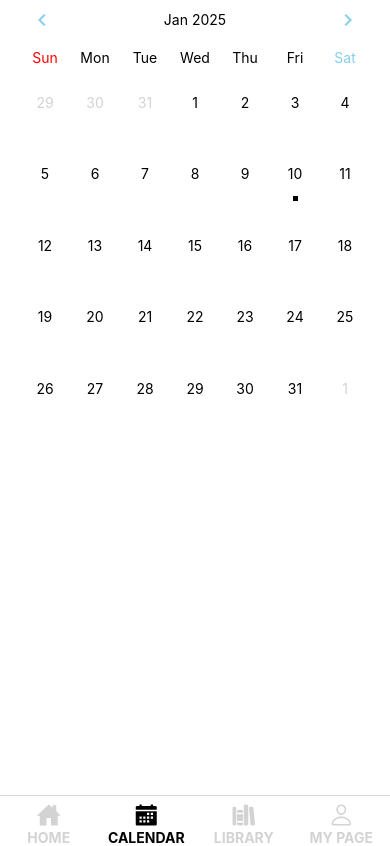
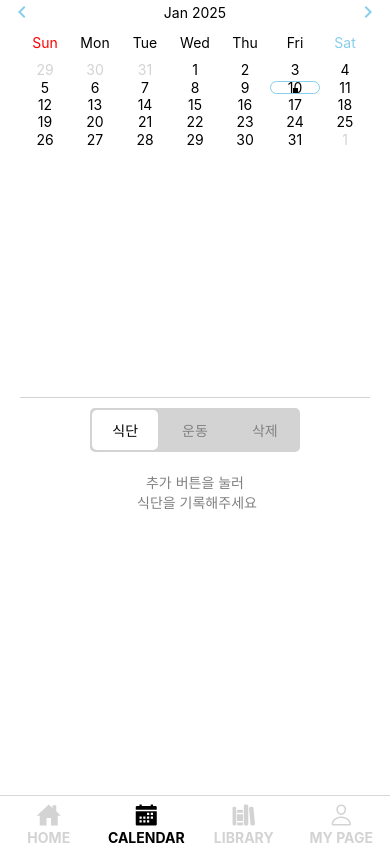
Before and after one commit to hojncode/bunfit-challenge, a React Native app: screen /Tabs in a window 390 px wide. Built offline with nearby package versions, Linux system fonts and the light colour scheme.

Commit message:
feat(calendar) : Level 3 - 요구사항 개발
* 월 캘린더 -> 주 캘린더 스와이프 (상하) 로 변경됨

* 스와이프 (좌우) 로 월 / 주 변경됨.

```diff
--- a/src/components/molecules/CalenderBody.tsx
+++ b/src/components/molecules/CalenderBody.tsx
@@ -1,40 +1,87 @@
 import { StyleSheet, Text, View } from "react-native";
+import { Gesture, GestureDetector } from "react-native-gesture-handler";
+import Animated, { interpolate, runOnJS, useAnimatedStyle, useSharedValue, withTiming } from "react-native-reanimated";
 import { Button } from "../atom/Button";
 import { colors } from "@/utils/styles/colors";
-import { dayNames } from "@/utils/consts/consts";
+import { SCREEN_WIDTH } from "@/utils/styles/common.style";
 
 export const CalendarBody = ({
 	daysArray,
+	handleDateChoice,
+	handleChangeMonth,
+	handleChangeWeek,
+	selectedDate,
 	todayRef,
-	selectedDate,
-	handleDateChoice,
 	currentDate,
+	isWeekly,
 }: {
 	daysArray: Array<{ date: number; month: number; year: number }>;
 	handleDateChoice: (day: { date: number; month: number; year: number }) => void;
+	handleChangeMonth: (type: "prev" | "next") => void;
+	handleChangeWeek: (type: "prev" | "next") => void;
 	selectedDate: any;
 	todayRef: any;
 	currentDate: any;
+	isWeekly: boolean;
 }) => {
+	const translateX = useSharedValue(0); // 스와이프 이동 값
+	const opacity = useSharedValue(1); // 투명도
+
+	const gestureHandler = Gesture.Pan()
+		.onUpdate((event) => {
+			translateX.value = event.translationX; // X축 이동 값 업데이트
+		})
+		.onEnd(() => {
+			if (translateX.value < -100) {
+				// 다음 월
+				translateX.value = withTiming(-SCREEN_WIDTH, { duration: 300 });
+				opacity.value = withTiming(0, { duration: 0 }, () => {
+					if (isWeekly) {
+						runOnJS(handleChangeWeek)("next");
+					} else {
+						runOnJS(handleChangeMonth)("next");
+					}
+					translateX.value = SCREEN_WIDTH; // 화면 오른쪽으로 초기화
+					translateX.value = withTiming(0, { duration: 300 });
+					opacity.value = withTiming(1, { duration: 300 });
+				});
+			} else if (translateX.value > 100) {
+				// 이전 월
+				translateX.value = withTiming(SCREEN_WIDTH, { duration: 300 });
+				opacity.value = withTiming(0, { duration: 0 }, () => {
+					if (isWeekly) {
+						runOnJS(handleChangeWeek)("prev");
+					} else {
+						runOnJS(handleChangeMonth)("prev");
+					}
+					translateX.value = -SCREEN_WIDTH;
+					translateX.value = withTiming(0, { duration: 300 });
+					opacity.value = withTiming(1, { duration: 300 });
+				});
+			} else {
+				// 스와이프 임계값 미만 → 원래 위치로 복귀
+				translateX.value = withTiming(0, { duration: 300 });
+				opacity.value = withTiming(1, { duration: 300 });
+			}
+		});
+
+	const animatedStyle = useAnimatedStyle(() => ({
+		transform: [
+			{ translateX: translateX.value },
+			{
+				scale: interpolate(
+					Math.abs(translateX.value), // 이동 거리 기준으로 크기 조정
+					[0, SCREEN_WIDTH],
+					[1, 1]
+				),
+			},
+		],
+	}));
+
 	return (
-		<View style={styles.calendar_body}>
-			<View style={styles.calendar_body_week_box}>
-				{dayNames.map((v, i) => {
-					return (
-						<View key={i} style={styles.calendar_body_week_textWrap}>
-							<Text
-								style={[
-									styles.calendar_body_week_text,
-									{ color: i === 0 ? colors.red : i === 6 ? colors.skyblue : colors.black },
-								]}
-							>
-								{v}
-							</Text>
-						</View>
-					);
-				})}
-			</View>
-			<View style={styles.calendar_body_daysArray_container}>
+		<GestureDetector gesture={gestureHandler}>
+			<Animated.View style={[styles.calendar_body, animatedStyle]}>
+				<Animated.View style={styles.calendar_body_daysArray}>
 					{daysArray.map((v, i) => {
 						const isToday =
 							JSON.stringify(Object.values(v).sort()) === JSON.stringify(Object.values(todayRef.current).sort());
@@ -54,29 +101,25 @@ export const CalendarBody = ({
 							</Button>
 						);
 					})}
-			</View>
-		</View>
+				</Animated.View>
+			</Animated.View>
+		</GestureDetector>
 	);
 };
 
-
-
 const styles = StyleSheet.create({
 	calendar_body: {
-		width: "100%",
-		height: "90%",
+		// flex: 1,
 	},
-	calendar_body_week_box: {
+	calendar_body_daysArray: {
 		flexDirection: "row",
-		height: "10%",
-	},
-	calendar_body_week_textWrap: {
-		width: `${100 / 7}%`,
+		flexWrap: "wrap",
+		width: SCREEN_WIDTH,
+		height: "100%",
 		justifyContent: "center",
 		alignItems: "center",
+		paddingHorizontal: 20,
 	},
-	calendar_body_week_text: {},
-	calendar_body_daysArray_container: { flexDirection: "row", flexWrap: "wrap", width: "100%", height: "100%" },
 	calendar_body_daysArray_day_wrapper: {
 		borderColor: colors.skyblue,
 		borderRadius: 999,
--- a/src/components/molecules/MonthNavigation.tsx
+++ b/src/components/molecules/MonthNavigation.tsx
@@ -2,29 +2,43 @@ import { getMonthText } from "@/utils/consts/consts";
 import { colors } from "@/utils/styles/colors";
 import { StyleSheet, Text, View } from "react-native";
 import { Button } from "../atom/Button";
+import { WeekWrapper } from "./WeekWrapper";
 
 export const MonthNavigation = ({
 	handleChangeMonth,
 	currentDate,
+	isWeekly,
+	handleChangeWeek,
 }: {
 	handleChangeMonth: (type: string) => void;
 	currentDate: { year: number; month: number };
+	isWeekly: boolean;
+	handleChangeWeek: (type: "prev" | "next") => void;
 }) => {
+	const handleChange = (type: "prev" | "next") => {
+		if (isWeekly) {
+			handleChangeWeek(type);
+		} else handleChangeMonth(type);
+	};
+
 	return (
+		<View>
 			<View style={styles.calendar_header}>
 				<Button
-				onPress={() => handleChangeMonth("prev")}
+					onPress={() => handleChange("prev")}
 					iconName="keyboard-arrow-left"
 					iconStyles={{ color: colors.skyblue }}
 				/>
-			<Text style={{}}>
+				<Text>
 					{getMonthText(currentDate.month)} {currentDate.year}
 				</Text>
 				<Button
-				onPress={() => handleChangeMonth("next")}
+					onPress={() => handleChange("next")}
 					iconName="keyboard-arrow-right"
 					iconStyles={{ color: colors.skyblue }}
 				/>
+			</View>
+			<WeekWrapper />
 		</View>
 	);
 };
@@ -32,7 +46,6 @@ export const MonthNavigation = ({
 const styles = StyleSheet.create({
 	calendar_header: {
 		width: "100%",
-		height: "10%",
 		flexDirection: "row",
 		justifyContent: "space-between",
 		alignItems: "center",
--- /dev/null
+++ b/src/components/molecules/WeekWrapper.tsx
@@ -0,0 +1,40 @@
+import { dayNames } from "@/utils/consts/consts";
+import { colors } from "@/utils/styles/colors";
+import { SCREEN_WIDTH } from "@/utils/styles/common.style";
+import { StyleSheet, Text, View } from "react-native";
+
+export const WeekWrapper = () => {
+	return (
+		<View style={styles.calendar_body_week_box}>
+			{dayNames.map((v, i) => {
+				return (
+					<View key={i} style={styles.calendar_body_week_textWrap}>
+						<Text
+							style={[
+								styles.calendar_body_week_text,
+								{ color: i === 0 ? colors.red : i === 6 ? colors.skyblue : colors.black },
+							]}
+						>
+							{v}
+						</Text>
+					</View>
+				);
+			})}
+		</View>
+	);
+};
+
+const styles = StyleSheet.create({
+	calendar_body_week_box: {
+		flexDirection: "row",
+		marginVertical: 10,
+    width: "100%",
+    paddingHorizontal: 20,
+	},
+	calendar_body_week_textWrap: {
+		width: `${100 / 7}%`,
+		justifyContent: "center",
+		alignItems: "center",
+	},
+	calendar_body_week_text: {},
+});
--- a/src/components/organisms/Calendar.tsx
+++ b/src/components/organisms/Calendar.tsx
@@ -1,10 +1,18 @@
 import { useMemo, useRef } from "react";
 import { StyleSheet, View } from "react-native";
+import Animated, { useSharedValue, useAnimatedStyle } from "react-native-reanimated";
 import { MonthNavigation } from "@/components/molecules/MonthNavigation";
 import { CalendarBody } from "@/components/molecules/CalenderBody";
 import { getCurrentDate, getDaysArray, useCalendarFunctions } from "@/utils/functions/dateUtils";
 
-export const Calendar = () => {
+export const Calendar = ({ isWeekly }: { isWeekly: boolean }) => {
+	const calendarHeight = useSharedValue(300); // 초기 높이
+	const animatedStyle = useAnimatedStyle(() => {
+		return {
+			height: calendarHeight.value,
+		};
+	});
+
 	const { year, month, date } = getCurrentDate();
 
 	const todayRef = useRef({
@@ -13,24 +21,58 @@ export const Calendar = () => {
 		date,
 	});
 
-	const { currentDate, selectedDate, handleChangeMonth, handleDateChoice } = useCalendarFunctions({
+	const { currentDate, selectedDate, handleChangeMonth, handleChangeWeek, handleDateChoice } = useCalendarFunctions({
 		year,
 		month,
 		date,
 	});
 
-	const daysArray = useMemo(() => getDaysArray(currentDate), [currentDate]);
+	// 주 배열 생성 함수
+	const getWeekDaysArray = (date: { date: number; month: number; year: number }) => {
+		const referenceDate = new Date(currentDate.year, currentDate.month - 1, currentDate.date);
+		const startOfWeek = new Date(referenceDate);
+		startOfWeek.setDate(referenceDate.getDate() - referenceDate.getDay()); // 주 시작일 (일요일)
+
+		return Array.from({ length: 7 }, (_, i) => {
+			const day = new Date(startOfWeek);
+			day.setDate(startOfWeek.getDate() + i);
+			return {
+				year: day.getFullYear(),
+				month: day.getMonth() + 1,
+				date: day.getDate(),
+			};
+		});
+	};
+
+	const daysArray = useMemo(() => {
+		if (isWeekly) {
+			// 주 단위 데이터: 선택된 날짜 또는 오늘 날짜 기준
+			const referenceDate = selectedDate?.date ? selectedDate : todayRef.current;
+			return getWeekDaysArray(referenceDate);
+		}
+		return getDaysArray(currentDate);
+	}, [currentDate, selectedDate, isWeekly]);
 
 	return (
-		<View style={styles.calendar}>
-			<MonthNavigation handleChangeMonth={handleChangeMonth} currentDate={currentDate} />
-			<CalendarBody
-				daysArray={daysArray}
-				todayRef={todayRef}
-				selectedDate={selectedDate}
-				handleDateChoice={handleDateChoice}
+		<View style={styles.container}>
+			<MonthNavigation
+				handleChangeMonth={handleChangeMonth}
 				currentDate={currentDate}
+				isWeekly={isWeekly}
+				handleChangeWeek={handleChangeWeek}
 			/>
+			<Animated.View style={[styles.calendar, animatedStyle]}>
+				<CalendarBody
+					daysArray={daysArray}
+					todayRef={todayRef}
+					selectedDate={selectedDate}
+					handleDateChoice={handleDateChoice}
+					currentDate={currentDate}
+					handleChangeMonth={handleChangeMonth}
+					isWeekly={isWeekly}
+					handleChangeWeek={handleChangeWeek}
+				/>
+			</Animated.View>
 		</View>
 	);
 };
@@ -38,10 +80,8 @@ export const Calendar = () => {
 const styles = StyleSheet.create({
 	container: {
 		flex: 1,
-		width: "100%",
 	},
 	calendar: {
 		width: "100%",
-		height: "50%",
 	},
 });
--- /dev/null
+++ b/src/components/organisms/Record.tsx
@@ -0,0 +1,103 @@
+import { useState } from "react";
+import { StyleSheet, Text, View } from "react-native";
+import { Gesture, GestureDetector } from "react-native-gesture-handler";
+import Animated, { interpolate, runOnJS, useAnimatedStyle, withTiming } from "react-native-reanimated";
+import { Button } from "@/components/atom/Button";
+import { colors } from "@/utils/styles/colors";
+
+const buttonArray = ["식단", "운동", "삭제"];
+
+export const RecordScreen = ({
+	translateY,
+	setIsWeekly,
+}: {
+	translateY: any;
+	setIsWeekly: React.Dispatch<React.SetStateAction<boolean>>;
+}) => {
+	const [selectedBtn, setSelectedBtn] = useState(0);
+
+	const gestureHandler = Gesture.Pan()
+		.onUpdate((event) => {
+			translateY.value = Math.max(Math.min(event.translationY, 100), -300);
+		})
+		.onEnd(() => {
+			if (translateY.value < -50) {
+				// 주 단위 전환
+				runOnJS(setIsWeekly)(true);
+				translateY.value = -230;
+			} else if (translateY.value > 50) {
+				// 월 단위 전환
+				runOnJS(setIsWeekly)(false);
+				translateY.value = 0;
+			} else {
+				// 중간 값에서 멈출 때 원래 위치로 복귀
+				translateY.value = 0;
+			}
+		});
+
+	const animatedStyle = useAnimatedStyle(() => {
+		return {
+			transform: [
+				{ translateY: withTiming(translateY.value) },
+				{
+					scale: interpolate(translateY.value, [-300, 0], [1, 1]),
+				},
+			],
+		};
+	});
+
+	return (
+		<GestureDetector gesture={gestureHandler}>
+			<Animated.View style={[styles.recordScreen, animatedStyle]}>
+				<View style={[styles.recordScreen_button_wrap]}>
+					{buttonArray.map((v, i) => {
+						return (
+							<Button
+								key={i}
+								onPress={() => setSelectedBtn(i)}
+								buttonStyles={[
+									styles.recordScreen_button,
+									{ backgroundColor: selectedBtn === i ? colors.white : colors.lightgray },
+								]}
+							>
+								<Text style={{ textAlign: "center", color: selectedBtn === i ? colors.black : colors.gray }}>{v}</Text>
+							</Button>
+						);
+					})}
+				</View>
+				<Text style={styles.recordScreen_button_text}>추가 버튼을 눌러{"\n"} 식단을 기록해주세요</Text>
+			</Animated.View>
+		</GestureDetector>
+	);
+};
+
+const styles = StyleSheet.create({
+	recordScreen: {
+		flexDirection: "column",
+		backgroundColor: colors.white,
+		width: "100%",
+		height: "100%",
+		flex: 1,
+		borderTopWidth: 1,
+		borderColor: colors.lightgray,
+		alignItems: "center",
+	},
+	recordScreen_button_wrap: {
+		flexDirection: "row",
+		borderRadius: 5,
+		justifyContent: "center",
+		alignItems: "center",
+		backgroundColor: colors.lightgray,
+		marginTop: 10,
+	},
+	recordScreen_button: {
+		flex: 1,
+		paddingHorizontal: 20,
+		paddingVertical: 10,
+		justifyContent: "center",
+		alignItems: "center",
+		borderRadius: 5,
+		margin: 2,
+	},
+	recordScreen_button_text: { padding: 20, textAlign: "center", color: colors.gray },
+});
--- a/src/screens/calendar/index.tsx
+++ b/src/screens/calendar/index.tsx
@@ -1,10 +1,12 @@
+import { useState } from "react";
+import { View } from "react-native";
+import { useSharedValue } from "react-native-reanimated";
 import { Calendar } from "@/components/organisms/Calendar";
+import { RecordScreen } from "@/components/organisms/Record";
 import { CommonStyles } from "@/utils/styles/common.style";
-import { View } from "react-native";
 
 /*
 작업 전 요구사항 정리
-
 1. 상단 월 이동 버튼 (prev, next)
 
 2. 일자 표시 화면 (중요)
@@ -15,13 +17,17 @@ import { View } from "react-native";
 
 3. 날짜 선택시 해당일자 표시
 
-4. // TODO: 터치로 화면을 스와이프하여 올리면 주 단위 캘린더로 변환
+4. 터치로 화면을 스와이프하여 올리면 주 단위 캘린더로 변환
 */
 
 export const CalendarScreen = () => {
+	const translateY = useSharedValue(0);
+	const [isWeekly, setIsWeekly] = useState(false);
+
 	return (
 		<View style={CommonStyles.container}>
-			<Calendar />
+			<Calendar isWeekly={isWeekly} />
+			<RecordScreen translateY={translateY} setIsWeekly={setIsWeekly} />
 		</View>
 	);
 };
--- a/src/utils/functions/dateUtils.ts
+++ b/src/utils/functions/dateUtils.ts
@@ -16,6 +16,11 @@ export const getCurrentDate = () => {
 };
 
 export const getDaysArray = (currentDate: Day): Day[] => {
+	if (!currentDate || !currentDate.year || !currentDate.month) {
+		console.error("currentDate 없음:", currentDate);
+		return [];
+	}
+
 	const firstDateInMonth = new Date(currentDate.year, currentDate.month - 1, 1);
 	const lastDateInMonth = new Date(currentDate.year, currentDate.month, 0); // 해당월의 마지막 일자 = 해당 달력의 총 일자 수
 
@@ -43,12 +48,12 @@ export const getDaysArray = (currentDate: Day): Day[] => {
 		year: currentDate.month === 12 ? currentDate.year + 1 : currentDate.year,
 	}));
 
-	return [...prevMonth, ...currentMonthArray, ...nextMonth];
+	return [...prevMonth, ...currentMonthArray, ...nextMonth] || [];
 };
 
 export const useCalendarFunctions = (initState: Day) => {
 	const [currentDate, setCurrentDate] = useState(initState);
-	const [selectedDate, setSelectedDate] = useState({});
+	const [selectedDate, setSelectedDate] = useState(initState);
 
 	const handleChangeMonth = (type: string) => {
 		setCurrentDate((prev) => {
@@ -77,6 +82,28 @@ export const useCalendarFunctions = (initState: Day) => {
 		});
 	};
 
+	const handleChangeWeek = (type: string) => {
+		setCurrentDate((prev) => {
+			// 현재 기준 날짜를 선택된 날짜 또는 현재 날짜로 설정
+			const referenceDate = prev;
+
+			// 기준 날짜로부터 이동
+			const newDate = new Date(referenceDate.year, referenceDate.month - 1, referenceDate.date);
+
+			if (type === "prev") {
+				newDate.setDate(newDate.getDate() - 7); // 이전 주로 이동
+			} else if (type === "next") {
+				newDate.setDate(newDate.getDate() + 7); // 다음 주로 이동
+			}
+
+			return {
+				year: newDate.getFullYear(),
+				month: newDate.getMonth() + 1, // JavaScript 월은 0부터 시작하므로 +1
+				date: newDate.getDate(),
+			};
+		});
+	};
+
 	const handleDateChoice = (v: { date: number; month: number; year: number }) => {
 		setSelectedDate(v);
 
@@ -90,5 +117,5 @@ export const useCalendarFunctions = (initState: Day) => {
 		}
 	};
 
-	return { currentDate, selectedDate, handleChangeMonth, handleDateChoice };
+	return { currentDate, selectedDate, handleChangeMonth, handleChangeWeek, handleDateChoice };
 };
--- a/src/utils/styles/colors.tsx
+++ b/src/utils/styles/colors.tsx
@@ -1,6 +1,7 @@
 export const colors = {
 	white: "#ffffff",
-	black: "#000000",
+  black: "#000000",
+  gray: "gray",
   lightgray: "lightgray",
   skyblue: "skyblue",
   red: "red",
--- a/src/utils/styles/common.style.tsx
+++ b/src/utils/styles/common.style.tsx
@@ -1,12 +1,13 @@
-import { StyleSheet } from "react-native";
+import { Dimensions, StyleSheet } from "react-native";
 import { colors } from "./colors";
 
 export const CommonStyles = StyleSheet.create({
 	container: {
 		flex: 1,
-		// justifyContent: "center",
 		alignItems: "center",
 		backgroundColor: colors.white,
-		paddingHorizontal: 20,
+    paddingHorizontal: 20,
 	},
 });
+
+export const { width: SCREEN_WIDTH } = Dimensions.get("window");
```
Lines whose indentation alone changed are shown as unchanged.
